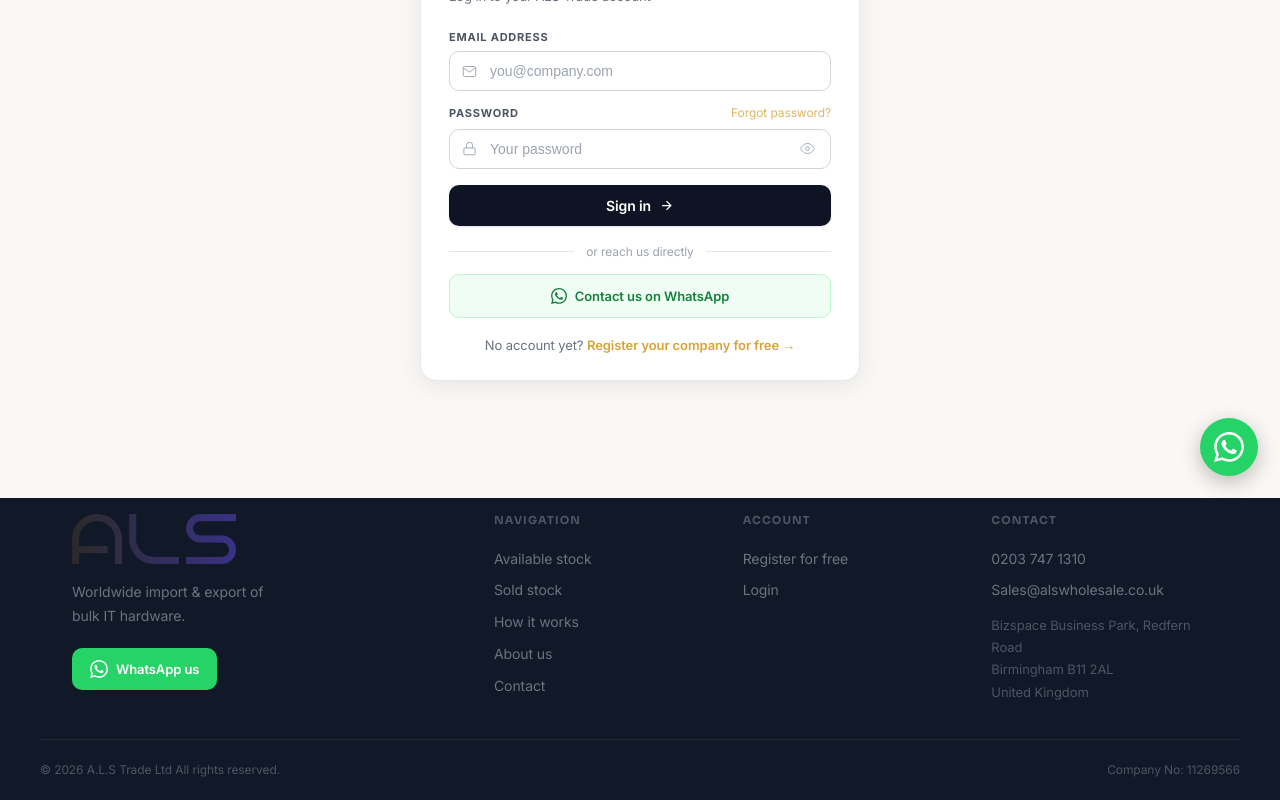
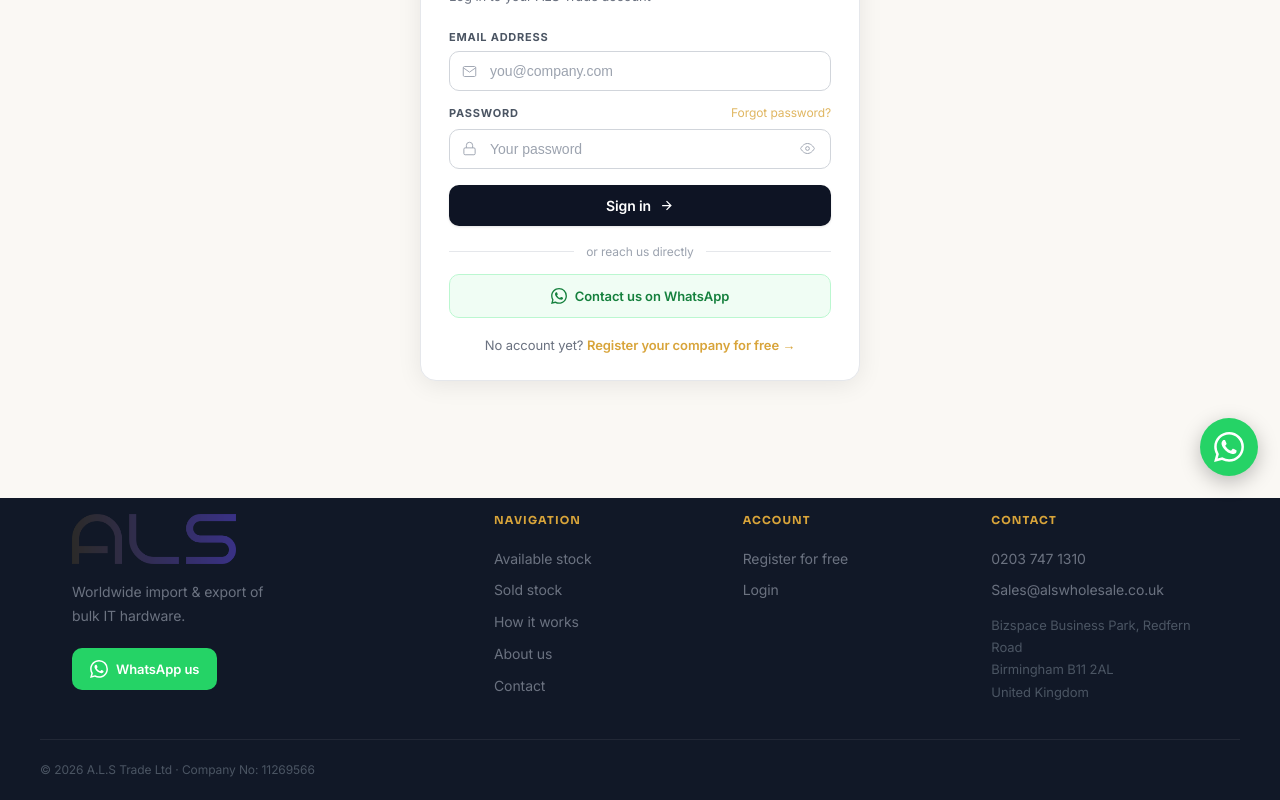
Before and after one commit to newbornspec/Als-Trade-wholesale, a React (Vite) app in the folder client/: page /sign-in in a window 1280 px wide. Shown: the part 302-1102 px from the top of the page. Built offline with nearby package versions, Linux system fonts and the light colour scheme.

Commit message:
Refine footer: gold headers, tidy bottom bar

```diff
--- a/client/src/components/Footer.css
+++ b/client/src/components/Footer.css
@@ -59,7 +59,7 @@
   font-weight: 700;
   letter-spacing: 0.1em;
   text-transform: uppercase;
-  color: var(--gray-500);
+  color: var(--accent);
   margin-bottom: 1rem;
 }
 .footer-col a,
--- a/client/src/components/Footer.jsx
+++ b/client/src/components/Footer.jsx
@@ -64,8 +64,7 @@ export default function Footer() {
       </div>
 
       <div className="footer-bottom container">
-        <p>© {new Date().getFullYear()} A.L.S Trade  Ltd All rights reserved.</p>
-        <p>Company No: 11269566</p>
+        <p>© {new Date().getFullYear()} A.L.S Trade  Ltd · Company No: 11269566</p>
       </div>
     </footer>
   );
```
